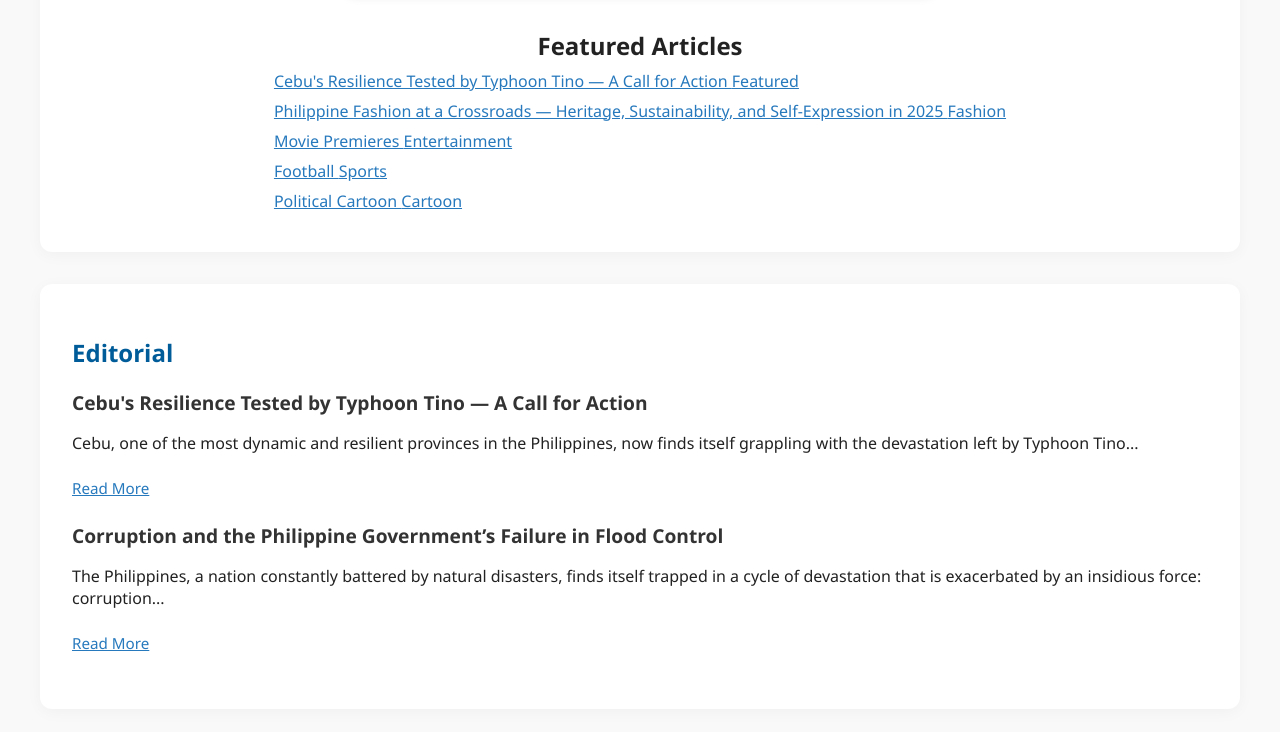
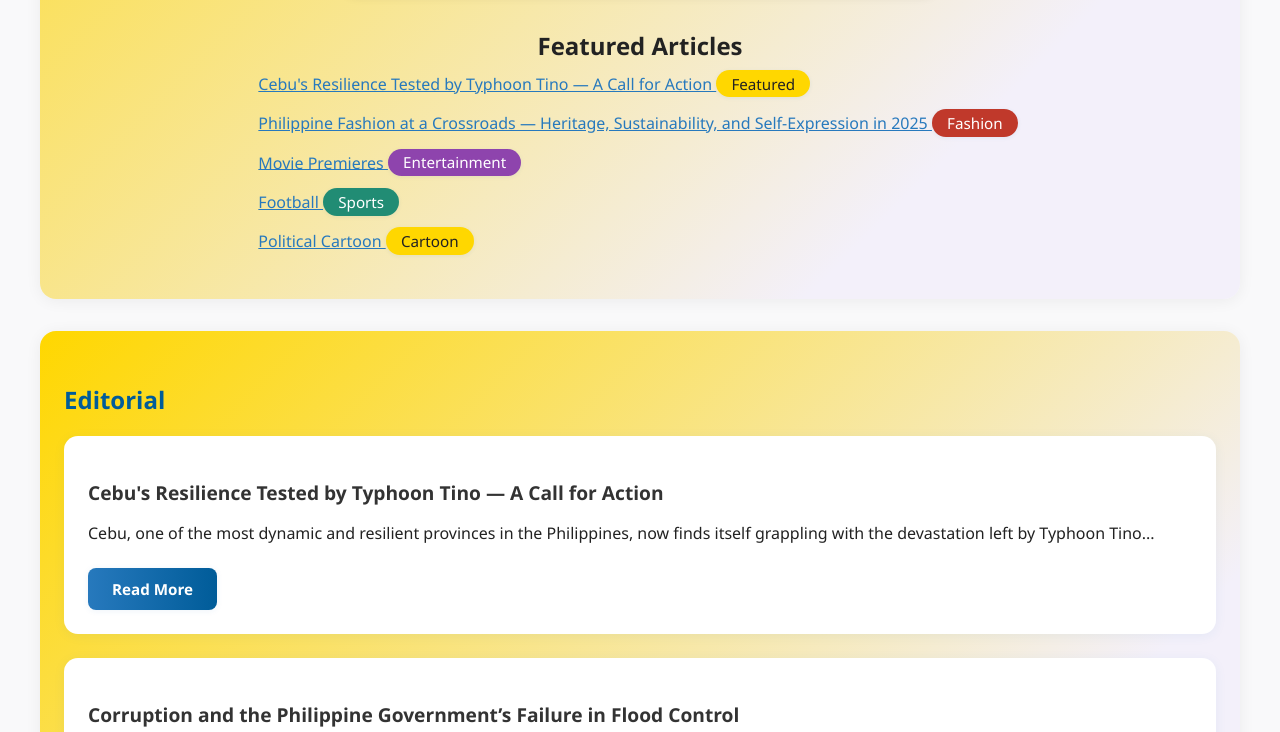
Before and after one commit to zendreii/newspage, a plain HTML site: page index.html in a window 1280 px wide. Shown: the part 768-1500 px from the top of the page. Drawn offline with Linux system fonts and the light colour scheme.

Commit message:
Add styles for buttons, cards, and animations

```diff
--- a/style.css
+++ b/style.css
@@ -308,3 +308,116 @@
     border-radius: 8px 8px 0 0;
     margin-top: 3rem;
 }
+/* BUTTONS */
+.button,
+.btn {
+    display: inline-block;
+    background: linear-gradient(90deg, #2779bd 0%, #005c99 100%);
+    color: #fff;
+    font-weight: 600;
+    padding: 0.7rem 1.5rem;
+    border-radius: 8px;
+    border: none;
+    box-shadow: 0 1px 6px rgba(39,121,189,0.08);
+    cursor: pointer;
+    transition: background 0.2s, transform 0.2s;
+    text-decoration: none;
+}
+.button:hover,
+.btn:hover {
+    background: linear-gradient(90deg, #005c99 0%, #2779bd 100%);
+    transform: translateY(-2px) scale(1.03);
+}
+
+/* GRADIENT SECTION BACKGROUNDS */
+.gradient-section {
+    background: linear-gradient(135deg, #ffd700 0%, #f3f0fa 80%);
+    border-radius: 16px;
+    padding: 2rem 1.5rem;
+    box-shadow: 0 2px 16px rgba(0,0,0,0.06);
+}
+
+/* ARTICLE CARD HOVER EFFECT */
+.article-card {
+    background: #fff;
+    border-radius: 14px;
+    box-shadow: 0 2px 12px rgba(39,121,189,0.07);
+    padding: 1.5rem;
+    transition: box-shadow 0.18s, transform 0.15s;
+}
+.article-card:hover {
+    box-shadow: 0 6px 24px rgba(39,121,189,0.15);
+    transform: scale(1.03);
+}
+
+/* ANIMATED UNDERLINE ON LINKS */
+.underline-animated {
+    position: relative;
+    display: inline-block;
+}
+.underline-animated::after {
+    content: '';
+    position: absolute;
+    left: 0; bottom: -2px;
+    width: 100%;
+    height: 2px;
+    background: linear-gradient(90deg, #ffd700, #2779bd);
+    transform: scaleX(0);
+    transition: transform 0.3s;
+}
+.underline-animated:hover::after {
+    transform: scaleX(1);
+}
+
+/* RESPONSIVE NAVBAR */
+@media (max-width: 700px) {
+    header {
+        flex-direction: column;
+        align-items: flex-start;
+        padding: 1rem;
+    }
+    nav ul {
+        flex-direction: column;
+        gap: 0.5rem;
+        width: 100%;
+    }
+    .logo {
+        font-size: 1.3rem;
+        margin-bottom: 0.8rem;
+    }
+}
+
+/* IMAGE HOVER EFFECT FOR ALL ARTICLE IMAGES */
+img.article-img {
+    transition: transform 0.25s, box-shadow 0.15s;
+}
+img.article-img:hover {
+    transform: scale(1.07);
+    box-shadow: 0 4px 24px rgba(39,121,189,0.14);
+}
+
+/* ANIMATED NEWS HEADLINE */
+@keyframes headlinePop {
+    from { opacity: 0; transform: translateY(-16px);}
+    to { opacity: 1; transform: translateY(0);}
+}
+.landing h1, .featured-articles h2, .editorial h2 {
+    animation: headlinePop 0.6s ease;
+}
+
+/* CHIP LABELS/TAGS */
+.chip {
+    display: inline-block;
+    background: #2779bd;
+    color: #fff;
+    border-radius: 16px;
+    padding: 0.25em 1em;
+    font-size: 0.95em;
+    margin: 0 0.25em 0.25em 0;
+    font-weight: 500;
+    box-shadow: 0 1px 4px rgba(39,121,189,0.09);
+}
+.chip.chip-gold { background: #ffd700; color: #222;}
+.chip.chip-red { background: #c0392b;}
+.chip.chip-green { background: #218c74;}
+.chip.chip-violet { background: #8e44ad;}
```
